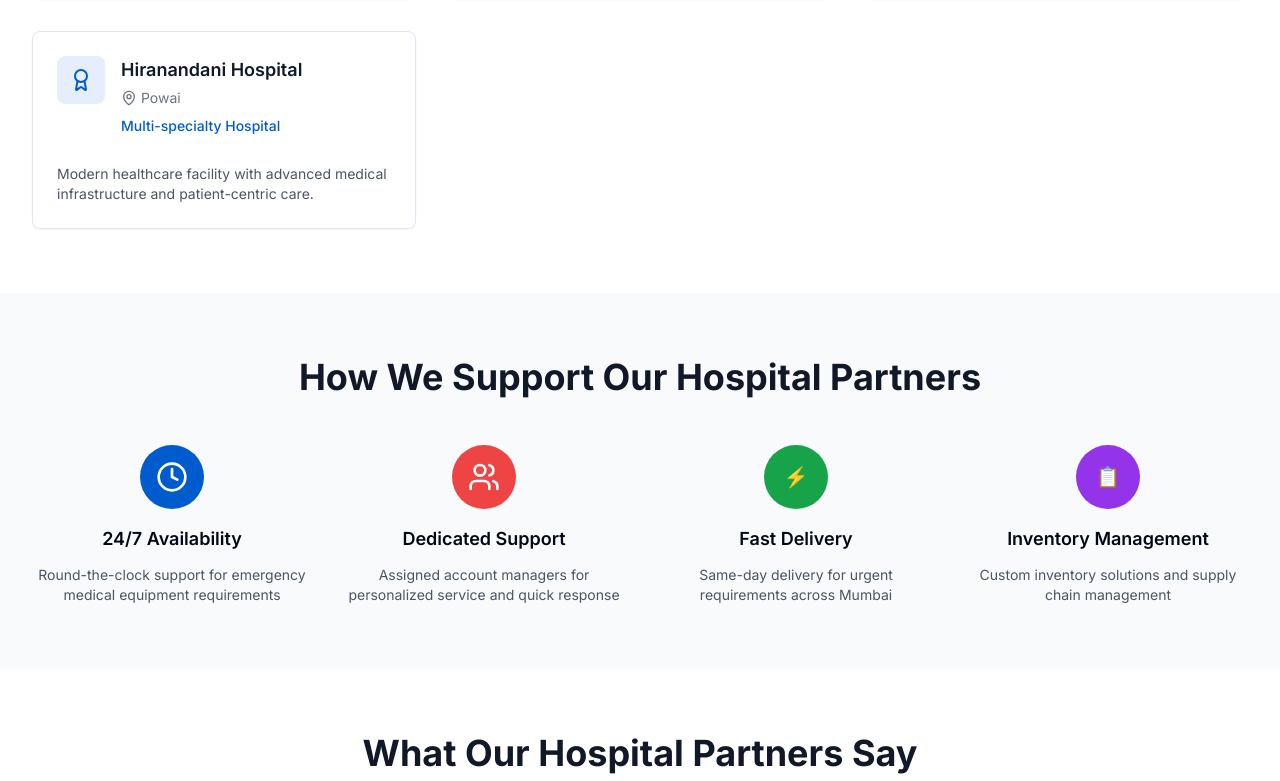
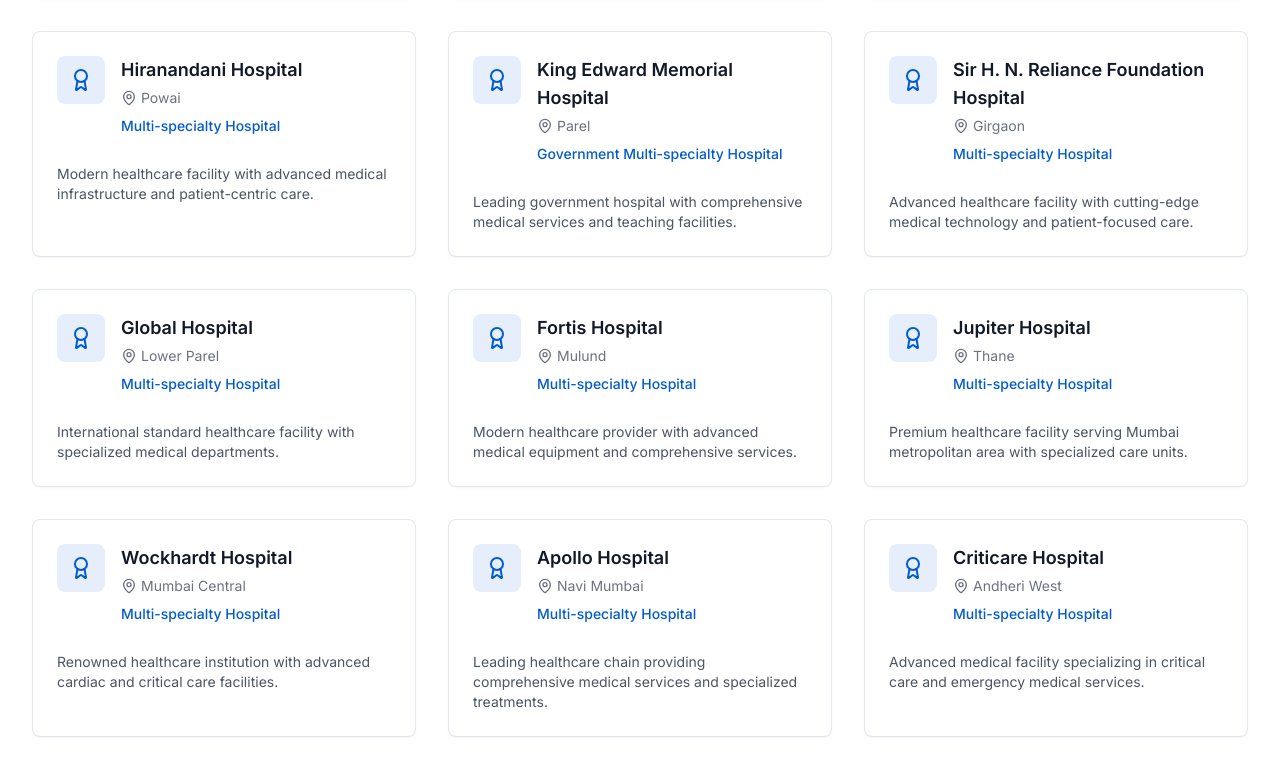
Before and after one commit to vedant990-hub/vedanta-healthcare-connect, a React (Vite) app: page /hospitals in a window 1280 px wide. Shown: the part 1419-2200 px from the top of the page. Built offline with nearby package versions, Linux system fonts and the light colour scheme.

Commit message:
Add more hospital cards to Hospitals page
Added a new hospital card and adjusted the layout to fill the available space on the Hospitals We Serve page.

```diff
--- a/src/pages/Hospitals.tsx
+++ b/src/pages/Hospitals.tsx
@@ -1,4 +1,3 @@
-
 import { Card, CardContent } from "@/components/ui/card";
 import { MapPin, Award, Users, Clock } from "lucide-react";
 
@@ -63,6 +62,54 @@ const Hospitals = () => {
       location: "Powai",
       specialty: "Multi-specialty Hospital",
       description: "Modern healthcare facility with advanced medical infrastructure and patient-centric care."
+    },
+    {
+      name: "King Edward Memorial Hospital",
+      location: "Parel",
+      specialty: "Government Multi-specialty Hospital",
+      description: "Leading government hospital with comprehensive medical services and teaching facilities."
+    },
+    {
+      name: "Sir H. N. Reliance Foundation Hospital",
+      location: "Girgaon",
+      specialty: "Multi-specialty Hospital",
+      description: "Advanced healthcare facility with cutting-edge medical technology and patient-focused care."
+    },
+    {
+      name: "Global Hospital",
+      location: "Lower Parel",
+      specialty: "Multi-specialty Hospital",
+      description: "International standard healthcare facility with specialized medical departments."
+    },
+    {
+      name: "Fortis Hospital",
+      location: "Mulund",
+      specialty: "Multi-specialty Hospital",
+      description: "Modern healthcare provider with advanced medical equipment and comprehensive services."
+    },
+    {
+      name: "Jupiter Hospital",
+      location: "Thane",
+      specialty: "Multi-specialty Hospital",
+      description: "Premium healthcare facility serving Mumbai metropolitan area with specialized care units."
+    },
+    {
+      name: "Wockhardt Hospital",
+      location: "Mumbai Central",
+      specialty: "Multi-specialty Hospital",
+      description: "Renowned healthcare institution with advanced cardiac and critical care facilities."
+    },
+    {
+      name: "Apollo Hospital",
+      location: "Navi Mumbai",
+      specialty: "Multi-specialty Hospital",
+      description: "Leading healthcare chain providing comprehensive medical services and specialized treatments."
+    },
+    {
+      name: "Criticare Hospital",
+      location: "Andheri West",
+      specialty: "Multi-specialty Hospital",
+      description: "Advanced medical facility specializing in critical care and emergency medical services."
     }
   ];
 
@@ -74,7 +121,7 @@ const Hospitals = () => {
           <div className="text-center fade-in">
             <h1 className="text-4xl md:text-5xl font-bold mb-6">Hospitals We Serve</h1>
             <p className="text-xl text-blue-100 max-w-3xl mx-auto">
-              Trusted partner to Mumbai's leading hospitals, providing world-class medical equipment
+              Trusted channel partner to Mumbai's leading hospitals, providing world-class medical equipment
               and supplies to enhance patient care across the city.
             </p>
           </div>
@@ -147,7 +194,7 @@ const Hospitals = () => {
         <div className="max-w-7xl mx-auto px-4 sm:px-6 lg:px-8">
           <div className="text-center mb-12">
             <h2 className="text-3xl md:text-4xl font-bold text-gray-900 mb-4">
-              How We Support Our Hospital Partners
+              How We Support Our Hospital Channel Partners
             </h2>
           </div>
 
@@ -200,7 +247,7 @@ const Hospitals = () => {
         <div className="max-w-7xl mx-auto px-4 sm:px-6 lg:px-8">
           <div className="text-center mb-12">
             <h2 className="text-3xl md:text-4xl font-bold text-gray-900 mb-4">
-              What Our Hospital Partners Say
+              What Our Hospital Channel Partners Say
             </h2>
           </div>
 
@@ -209,7 +256,7 @@ const Hospitals = () => {
               <CardContent className="p-8 text-center">
                 <div className="text-4xl mb-4">⭐⭐⭐⭐⭐</div>
                 <p className="text-gray-600 mb-6 italic">
-                  "Vedanta Healthcare has been our trusted partner for years. Their reliability
+                  "Vedanta Healthcare has been our trusted channel partner for years. Their reliability
                   and quality products are essential to our operations."
                 </p>
                 <div className="text-sm text-gray-500">
@@ -254,7 +301,7 @@ const Hospitals = () => {
             Join Mumbai's Leading Hospitals
           </h2>
           <p className="text-xl text-blue-100 max-w-3xl mx-auto mb-8">
-            Partner with Vedanta Healthcare for reliable medical equipment supply,
+            Channel partner with Vedanta Healthcare for reliable medical equipment supply,
             exceptional service, and support that helps you focus on patient care.
           </p>
         </div>
```
